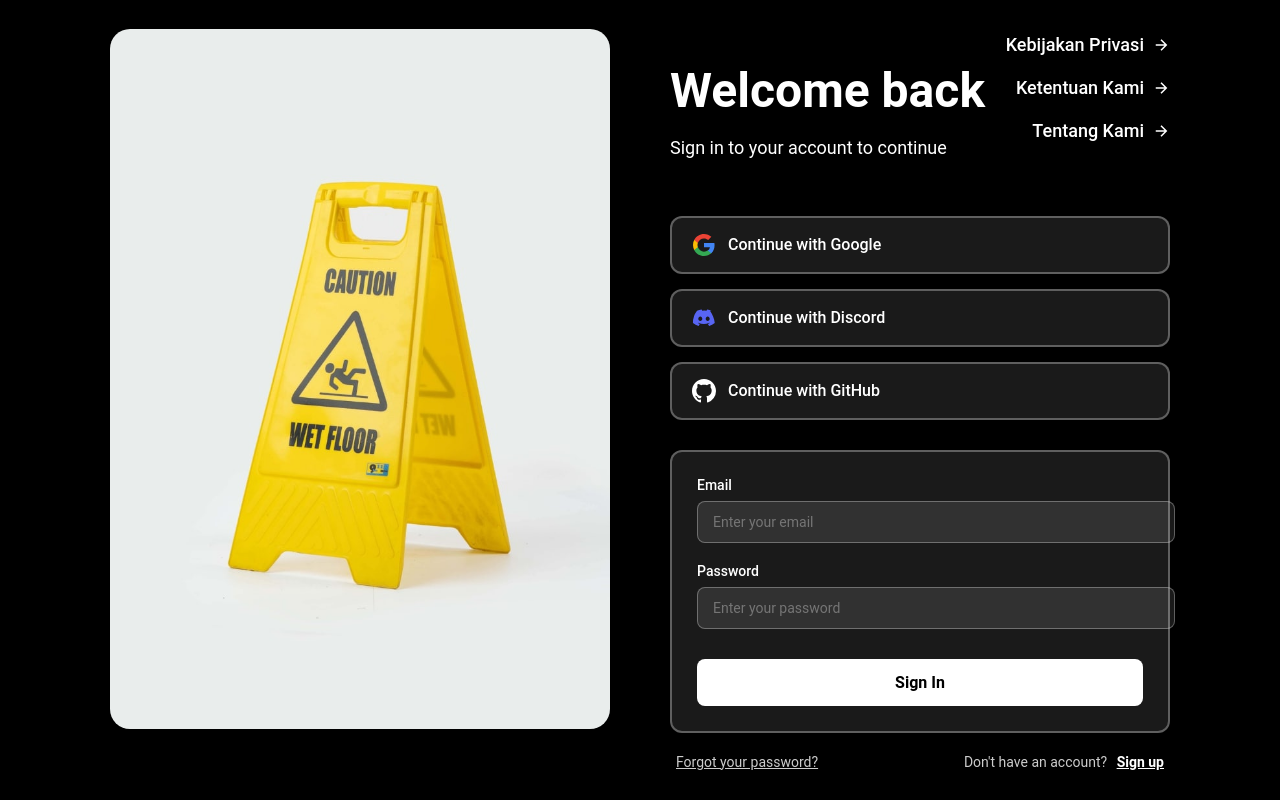
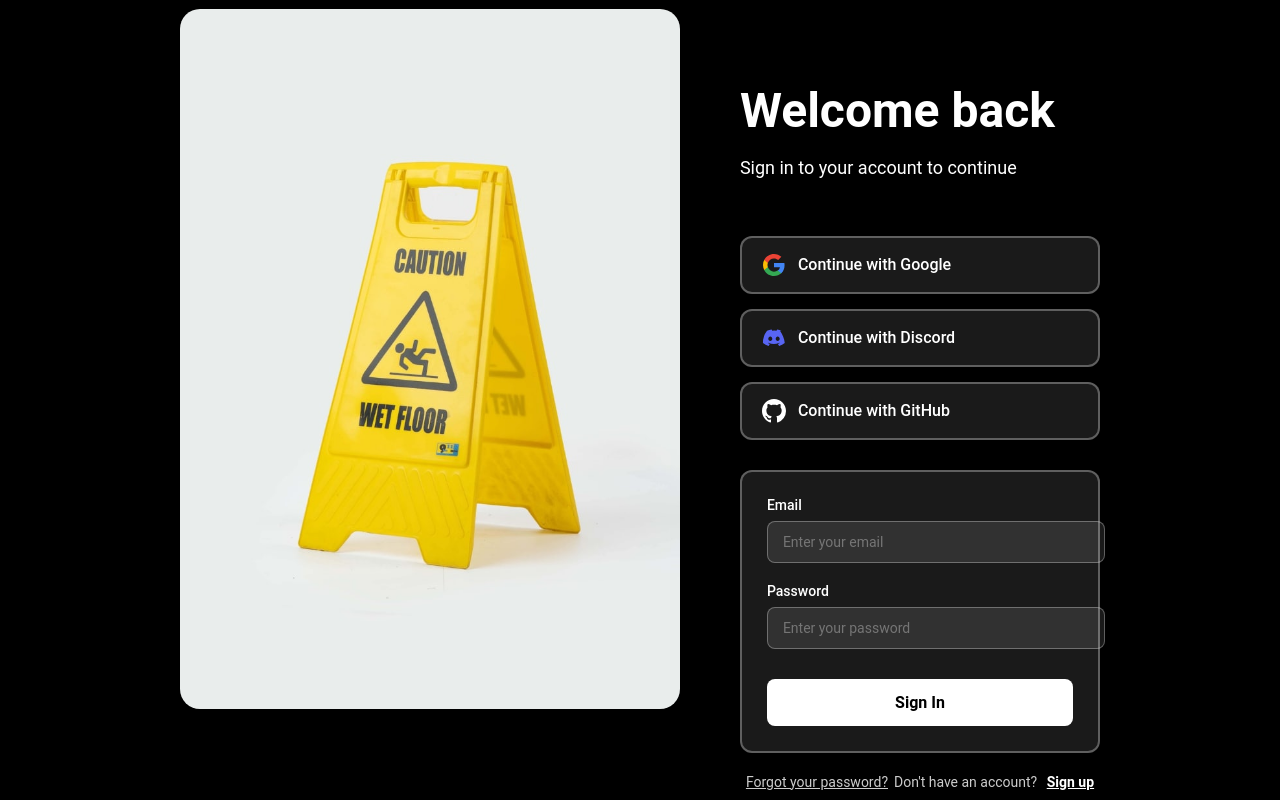
Before and after one commit to vinividivicilala/lolo, a Next.js app in the folder faq/: page /signin in a window 1280 px wide. Built offline with nearby package versions, Linux system fonts and the light colour scheme.

Commit message:
Update page.tsx

```diff
--- a/faq/app/signin/page.tsx
+++ b/faq/app/signin/page.tsx
@@ -7,23 +7,11 @@ export default function SignInPage({ onClose, onSwitchToSignUp, onSwitchToForgot
   const router = useRouter();
 
   const handleSignUp = () => {
-    router.push('/signup');
+    router.push('/signup'); // Navigasi ke halaman signup
   };
 
   const handleForgotPassword = () => {
-    router.push('/forgot-password');
-  };
-
-  const handlePrivacyPolicy = () => {
-    router.push('/privacy-policy');
-  };
-
-  const handleTerms = () => {
-    router.push('/terms');
-  };
-
-  const handleAbout = () => {
-    router.push('/about');
+    router.push('/forgot-password'); // Navigasi ke halaman forgot-password
   };
 
   return (
@@ -63,25 +51,16 @@ export default function SignInPage({ onClose, onSwitchToSignUp, onSwitchToForgot
           }}
         />
 
-        {/* Container utama untuk konten kanan */}
+        {/* Container Teks dan Login Options */}
         <div
           style={{
             display: 'flex',
             flexDirection: 'column',
-            width: '500px',
-          }}
-        >
-          {/* Header dengan Welcome dan Links */}
-          <div
-            style={{
-              display: 'flex',
-              justifyContent: 'space-between',
-              alignItems: 'flex-start',
-              marginBottom: '40px',
+            marginTop: '40px',
           }}
         >
           {/* Teks Welcome */}
-            <div>
+          <div style={{ marginBottom: '40px' }}>
             <h1
               style={{
                 fontFamily: "'Roboto', sans-serif",
@@ -104,116 +83,6 @@ export default function SignInPage({ onClose, onSwitchToSignUp, onSwitchToForgot
             >
               Sign in to your account to continue
             </p>
-            </div>
-
-            {/* Links di samping kanan - sejajar dengan Welcome */}
-            <div
-              style={{
-                display: 'flex',
-                flexDirection: 'column',
-                gap: '12px',
-                alignItems: 'flex-end',
-              }}
-            >
-              {/* Kebijakan Privasi */}
-              <button
-                onClick={handlePrivacyPolicy}
-                style={{
-                  border: 'none',
-                  background: 'none',
-                  color: '#ffffff',
-                  cursor: 'pointer',
-                  textDecoration: 'none',
-                  transition: 'all 0.3s ease',
-                  fontFamily: "'Roboto', sans-serif",
-                  fontSize: '18px',
-                  fontWeight: '500',
-                  display: 'flex',
-                  alignItems: 'center',
-                  gap: '8px',
-                  padding: '5px 0',
-                }}
-                onMouseEnter={(e) => {
-                  e.currentTarget.style.color = 'rgba(255, 255, 255, 0.8)';
-                  e.currentTarget.style.transform = 'translateX(3px)';
-                }}
-                onMouseLeave={(e) => {
-                  e.currentTarget.style.color = '#ffffff';
-                  e.currentTarget.style.transform = 'translateX(0)';
-                }}
-              >
-                <span>Kebijakan Privasi</span>
-                <svg width="18" height="18" viewBox="0 0 24 24" fill="none" stroke="currentColor" strokeWidth="2">
-                  <path d="M5 12h14M12 5l7 7-7 7" />
-                </svg>
-              </button>
-
-              {/* Ketentuan Kami */}
-              <button
-                onClick={handleTerms}
-                style={{
-                  border: 'none',
-                  background: 'none',
-                  color: '#ffffff',
-                  cursor: 'pointer',
-                  textDecoration: 'none',
-                  transition: 'all 0.3s ease',
-                  fontFamily: "'Roboto', sans-serif",
-                  fontSize: '18px',
-                  fontWeight: '500',
-                  display: 'flex',
-                  alignItems: 'center',
-                  gap: '8px',
-                  padding: '5px 0',
-                }}
-                onMouseEnter={(e) => {
-                  e.currentTarget.style.color = 'rgba(255, 255, 255, 0.8)';
-                  e.currentTarget.style.transform = 'translateX(3px)';
-                }}
-                onMouseLeave={(e) => {
-                  e.currentTarget.style.color = '#ffffff';
-                  e.currentTarget.style.transform = 'translateX(0)';
-                }}
-              >
-                <span>Ketentuan Kami</span>
-                <svg width="18" height="18" viewBox="0 0 24 24" fill="none" stroke="currentColor" strokeWidth="2">
-                  <path d="M5 12h14M12 5l7 7-7 7" />
-                </svg>
-              </button>
-
-              {/* Tentang Kami */}
-              <button
-                onClick={handleAbout}
-                style={{
-                  border: 'none',
-                  background: 'none',
-                  color: '#ffffff',
-                  cursor: 'pointer',
-                  textDecoration: 'none',
-                  transition: 'all 0.3s ease',
-                  fontFamily: "'Roboto', sans-serif",
-                  fontSize: '18px',
-                  fontWeight: '500',
-                  display: 'flex',
-                  alignItems: 'center',
-                  gap: '8px',
-                  padding: '5px 0',
-                }}
-                onMouseEnter={(e) => {
-                  e.currentTarget.style.color = 'rgba(255, 255, 255, 0.8)';
-                  e.currentTarget.style.transform = 'translateX(3px)';
-                }}
-                onMouseLeave={(e) => {
-                  e.currentTarget.style.color = '#ffffff';
-                  e.currentTarget.style.transform = 'translateX(0)';
-                }}
-              >
-                <span>Tentang Kami</span>
-                <svg width="18" height="18" viewBox="0 0 24 24" fill="none" stroke="currentColor" strokeWidth="2">
-                  <path d="M5 12h14M12 5l7 7-7 7" />
-                </svg>
-              </button>
-            </div>
           </div>
 
           {/* Social Login Options */}
@@ -460,7 +329,7 @@ export default function SignInPage({ onClose, onSwitchToSignUp, onSwitchToForgot
             </button>
           </div>
 
-          {/* Footer Links - Sign Up dan Forgot Password */}
+          {/* Footer Links */}
           <div
             style={{
               display: 'flex',
```
Lines whose indentation alone changed are shown as unchanged.
